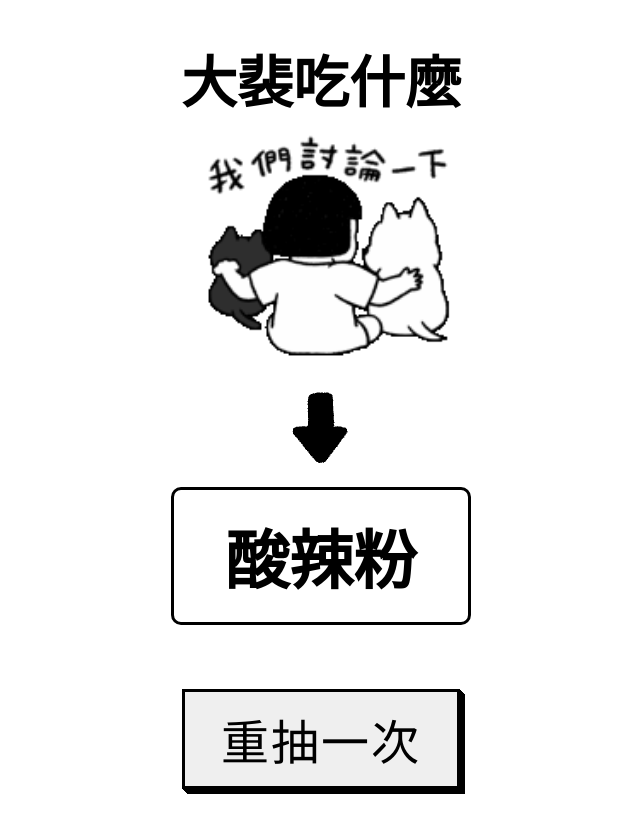
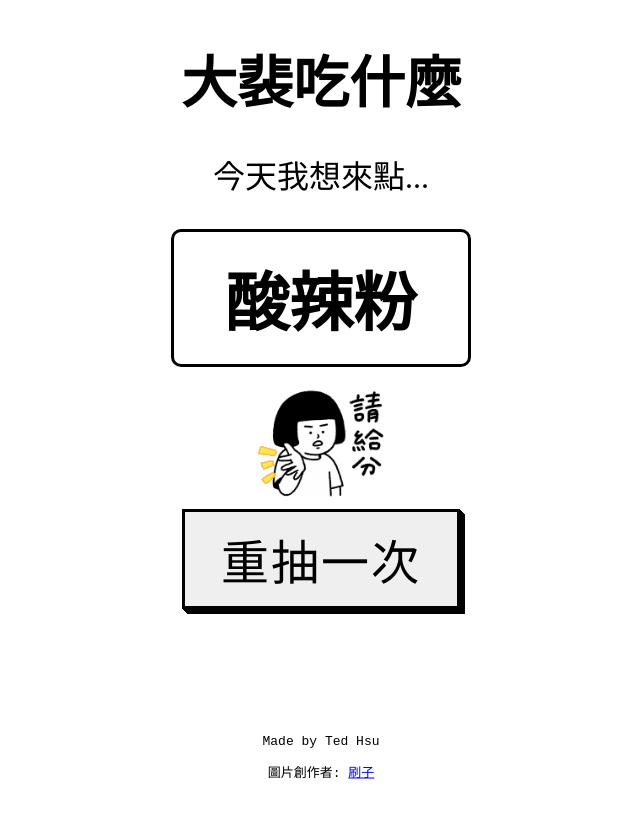
Before and after one commit to tedythsu/dapei-food-picker, an Angular app: page /draw-lots in a window 1280 px wide. Shown: the top 832 px of the page, without its empty margins (319-959 px from the left). Built offline with nearby package versions, Linux system fonts and the light colour scheme; a web font is replaced by a local one.

Commit message:
style: update UI

```diff
--- a/src/app/draw-lots/draw-lots.component.html
+++ b/src/app/draw-lots/draw-lots.component.html
@@ -2,11 +2,15 @@
     <h1 class="container__title">大裴吃什麼</h1>
     <img class="container__fade-image" src="assets/images/what-to-eat-2.png" width="100%">
     <div *ngIf="showResult">
-        <img src="assets/images/discussing.gif" width="100%">
-        <img src="assets/images/down-arrow.gif" width="30%">
+        <p class="want-to-order">今天我想來點...</p>
         <p class="food-name">{{ foodName }}</p>
+        <img src="assets/images/rate.gif" width="50%">
         <button class="button-54" role="button" (click)="reDraw()">
             重抽一次
         </button>
     </div>
+    <footer class="footer">
+        <p>Made by Ted Hsu</p>
+        <p>圖片創作者: <a href="https://store.line.me/stickershop/author/97014/zh-Hant" target="_blank">刷子</a></p>
+    </footer>
 </div>
--- a/src/app/draw-lots/draw-lots.component.scss
+++ b/src/app/draw-lots/draw-lots.component.scss
@@ -8,7 +8,7 @@
   flex-direction: column;
 
   &__title {
-        flex: 0.5;
+    flex: 0.25;
     font-size: 3.5rem;
     margin-bottom: 0;
   }
@@ -23,10 +23,23 @@
     transform: translate(-50%, -50%);
   }
 
+  .want-to-order {
+    font-size: 2rem;
+    font-family: 'ChenYuluoyan';
+  }
+
   @keyframes showImg {
-        0% { opacity: 0;}
-        50% { opacity: 1; }
-        100% { opacity: 0;}
+    0% {
+      opacity: 0;
+    }
+
+    50% {
+      opacity: 1;
+    }
+
+    100% {
+      opacity: 0;
+    }
   }
 
   .food-name {
@@ -36,6 +49,7 @@
     padding: 20px;
     border-radius: 10px;
     margin-top: 15px;
+    margin-bottom: 15px;
   }
 
   .button-54 {
@@ -67,4 +81,13 @@
     }
   }
 
+  .footer {
+    font-family: monospace;
+    position: absolute;
+
+    bottom: -30px;
+    left: 50%;
+    transform: translate(-50%, -50%);
   }
+
+}
--- a/src/app/index/index.component.html
+++ b/src/app/index/index.component.html
@@ -9,4 +9,8 @@
         </a>
         <button class="button-54" role="button">看菜單</button>
     </div>
+    <footer class="footer">
+        <p>Made by Ted Hsu</p>
+        <p>圖片創作者: <a href="https://store.line.me/stickershop/author/97014/zh-Hant" target="_blank">刷子</a></p>
+    </footer>
 </div>
--- a/src/app/index/index.component.scss
+++ b/src/app/index/index.component.scss
@@ -11,6 +11,7 @@
     flex: 0.25;
     font-size: 3.5rem;
     margin-bottom: 0;
+    font-family: 'ChenYuluoyan'
   }
 
   &__buttons {
@@ -51,4 +52,13 @@
       }
     }
   }
+
+  .footer {
+    font-family: monospace;
+    position: absolute;
+    // top: 50%;
+    bottom: -30px;
+    left: 50%;
+    transform: translate(-50%, -50%);
   }
+}
```
Also changed, not shown: src/assets/images/rate.gif (added). Lines whose indentation alone changed are shown as unchanged.
